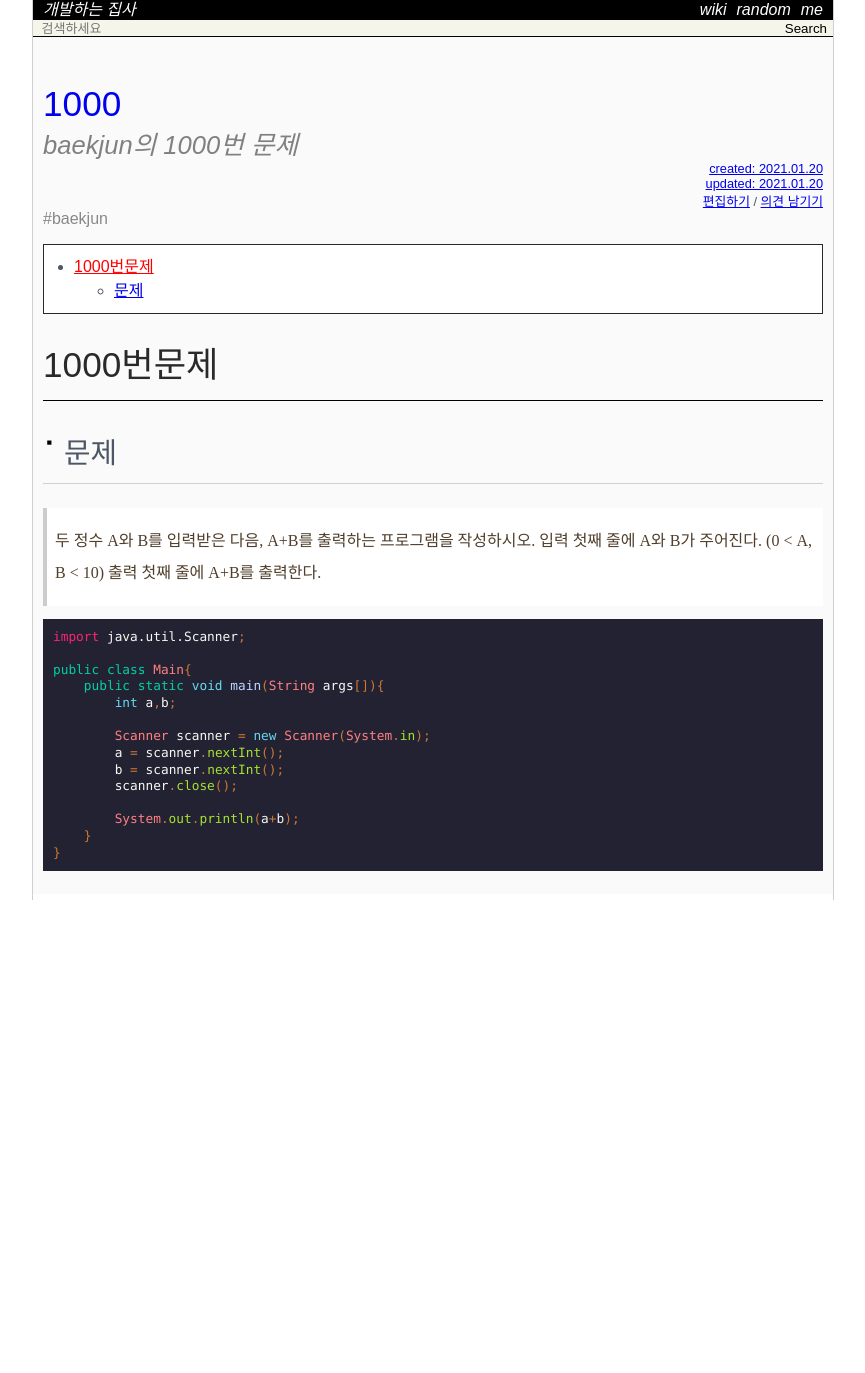
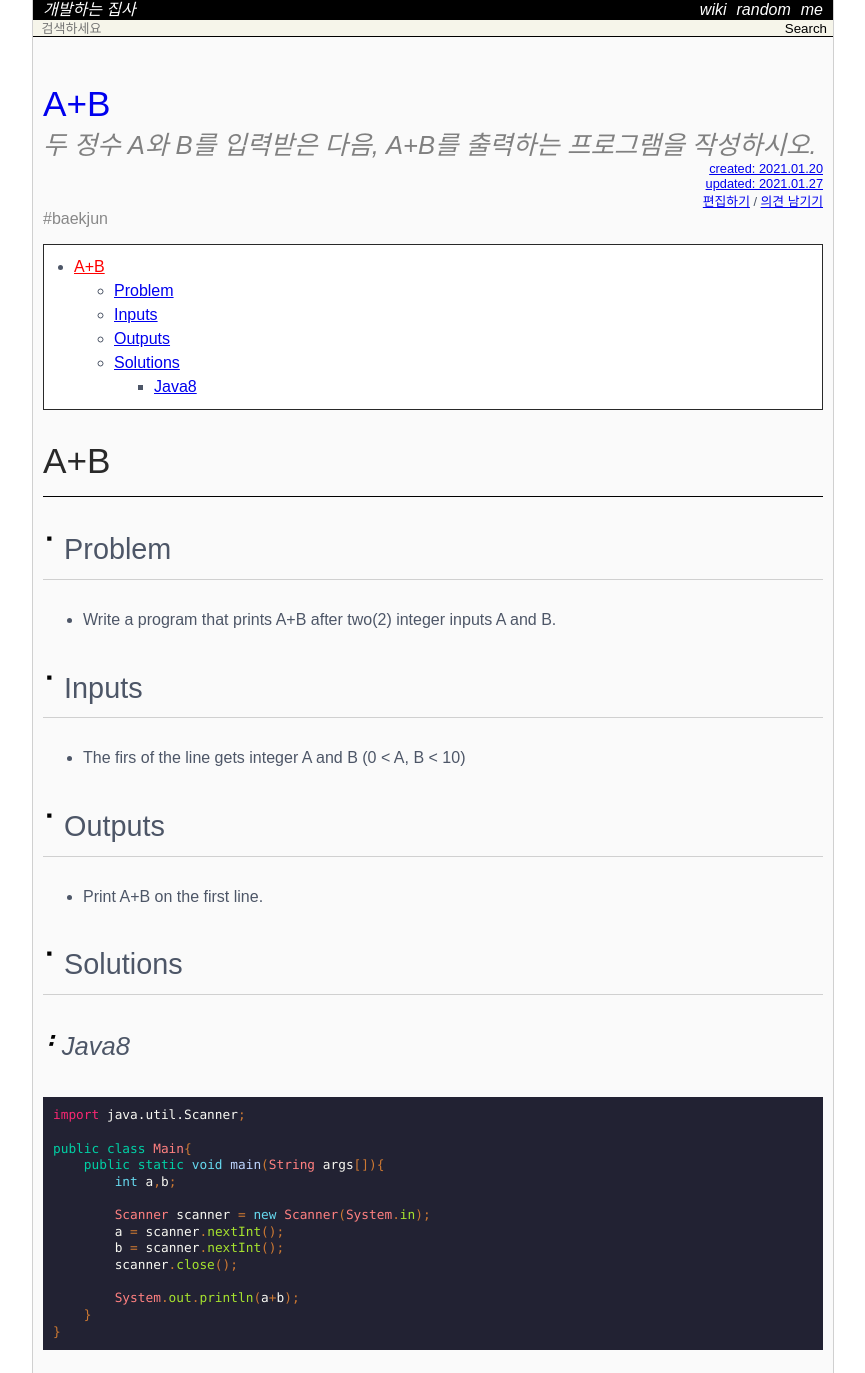
Before and after one commit to Achelous1/achelous1.github.io, a Jekyll site: the page built from _wiki/1000.md, in a window 1280 px wide. Shown: the whole page, without its empty margins (207-1072 px from the left). Built offline with Jekyll 4.4.1, drawn with Linux system fonts in a browser that asks for light colours; nearby versions of some CDN libraries; some web fonts are replaced; comment, search, counter and statistics services are not loaded; before the commit the page ends 900 px from its top, so only the background shows below that.

Commit message:
MODIFIED baekjun solution format

````diff
--- a/_wiki/1000.md
+++ b/_wiki/1000.md
@@ -1,26 +1,30 @@
 ---
 layout  : wiki
-title   :
-summary : baekjun의 1000번 문제
+title   : A+B
+summary : 두 정수 A와 B를 입력받은 다음, A+B를 출력하는 프로그램을 작성하시오.
 date    : 2021-01-20 16:46:52 +0900
-updated : 2021-01-20 16:48:24 +0900
+updated : 2021-01-27 11:54:41 +0900
 tag     : baekjun
 toc     : true
 public  : true
-parent  :
+parent  : [[baekjun]]
 latex   : false
 ---
 * TOC
 {:toc}
 
-# 1000번문제
-## 문제
-> 두 정수 A와 B를 입력받은 다음, A+B를 출력하는 프로그램을 작성하시오.
-> 입력
-> 첫째 줄에 A와 B가 주어진다. (0 < A, B < 10)
-> 출력
-> 첫째 줄에 A+B를 출력한다.
+# A+B
+## Problem
+* Write a program that prints A+B after two(2) integer inputs A and B.
 
+## Inputs
+* The firs of the line gets integer A and B (0 < A, B < 10)
+
+## Outputs
+* Print A+B on the first line.
+
+## Solutions
+### Java8
 ```java
 import java.util.Scanner;
 
--- a/data/tag/algorithm.json
+++ b/data/tag/algorithm.json
@@ -1 +1 @@
-{"fileName":"algorithm","collection":{"calculate-datetime-bw-2-days":{"type":"wiki","title":"","summary":"두 날짜 사이의 시간만 가지고 교대시간을 구하는 알고리즘","parent":"programming","url":"/wiki/calculate-datetime-bw-2-days","updated":"2021-01-25 13:49:45 +0900","children":[]}}}
+{"fileName":"algorithm","collection":{"2557":{"type":"wiki","title":"Hello World","summary":"","parent":"baekjun","url":"/wiki/2557","updated":"2021-01-27 11:48:21 +0900","children":[]},"calculate-datetime-bw-2-days":{"type":"wiki","title":"","summary":"두 날짜 사이의 시간만 가지고 교대시간을 구하는 알고리즘","parent":"programming","url":"/wiki/calculate-datetime-bw-2-days","updated":"2021-01-25 13:49:45 +0900","children":[]}}}
--- a/data/tag/baekjun.json
+++ b/data/tag/baekjun.json
@@ -1 +1 @@
-{"fileName":"baekjun","collection":{"1000":{"type":"wiki","title":"","summary":"baekjun의 1000번 문제","parent":"","url":"/wiki/1000","updated":"2021-01-20 16:48:24 +0900","children":[]}}}
+{"fileName":"baekjun","collection":{"1000":{"type":"wiki","title":"","summary":"baekjun의 1000번 문제","parent":"","url":"/wiki/1000","updated":"2021-01-20 16:48:24 +0900","children":[]},"2557":{"type":"wiki","title":"Hello World","summary":"","parent":"baekjun","url":"/wiki/2557","updated":"2021-01-27 11:48:21 +0900","children":[]}}}
--- a/data/tag/books.json
+++ b/data/tag/books.json
@@ -1 +1 @@
-{"fileName":"books","collection":{"books-2021":{"type":"wiki","title":"2021년 독서목록","summary":"","parent":"life-log","url":"/wiki/books-2021","updated":"2021-01-26 17:31:22 +0900","children":[]}}}
+{"fileName":"books","collection":{"books-2021":{"type":"wiki","title":"2021년 독서목록","summary":"","parent":"life-log","url":"/wiki/books-2021","updated":"2021-01-26 17:59:57 +0900","children":[]}}}
````
Also changed, not shown: _data/pageMap.yml (+6 -6 lines), _wiki/2557.md (+4 -3 lines).
